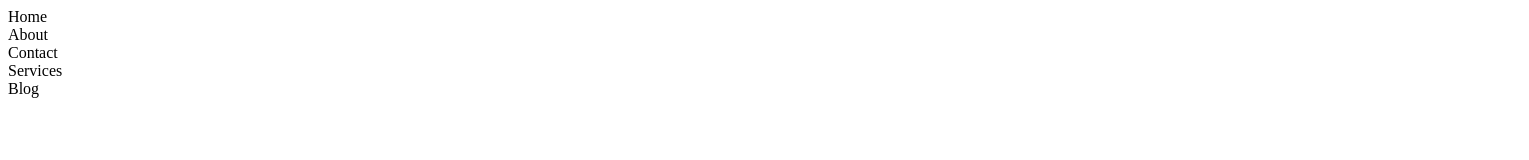
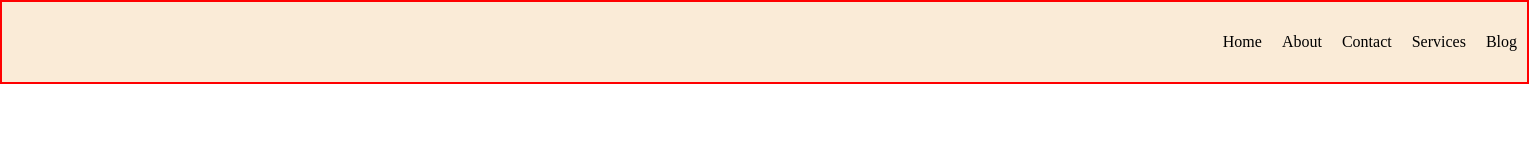
Before and after one commit to Pranav-Ausekar/Flex-box-CSS, a plain HTML site: page index.html in a window 1280 px wide. Shown: the whole page, 1529 px wide, since content can reach past the window. Drawn offline with Linux system fonts and the light colour scheme; files that its build step writes are made by us from their sources; the site is published under a folder, as on GitHub Pages, so addresses that start at the root find nothing.

Commit message:
changed something

```diff
--- a/index.html
+++ b/index.html
@@ -4,7 +4,7 @@
 <head>
     <meta charset="UTF-8">
     <meta name="viewport" content="width=device-width, initial-scale=1.0">
-    <link rel="stylesheet" href="/CSS/style.css">
+    <link rel="stylesheet" href="./1-CSS/style.css">
     <title>CSS Flex-box</title>
 </head>
 
```
